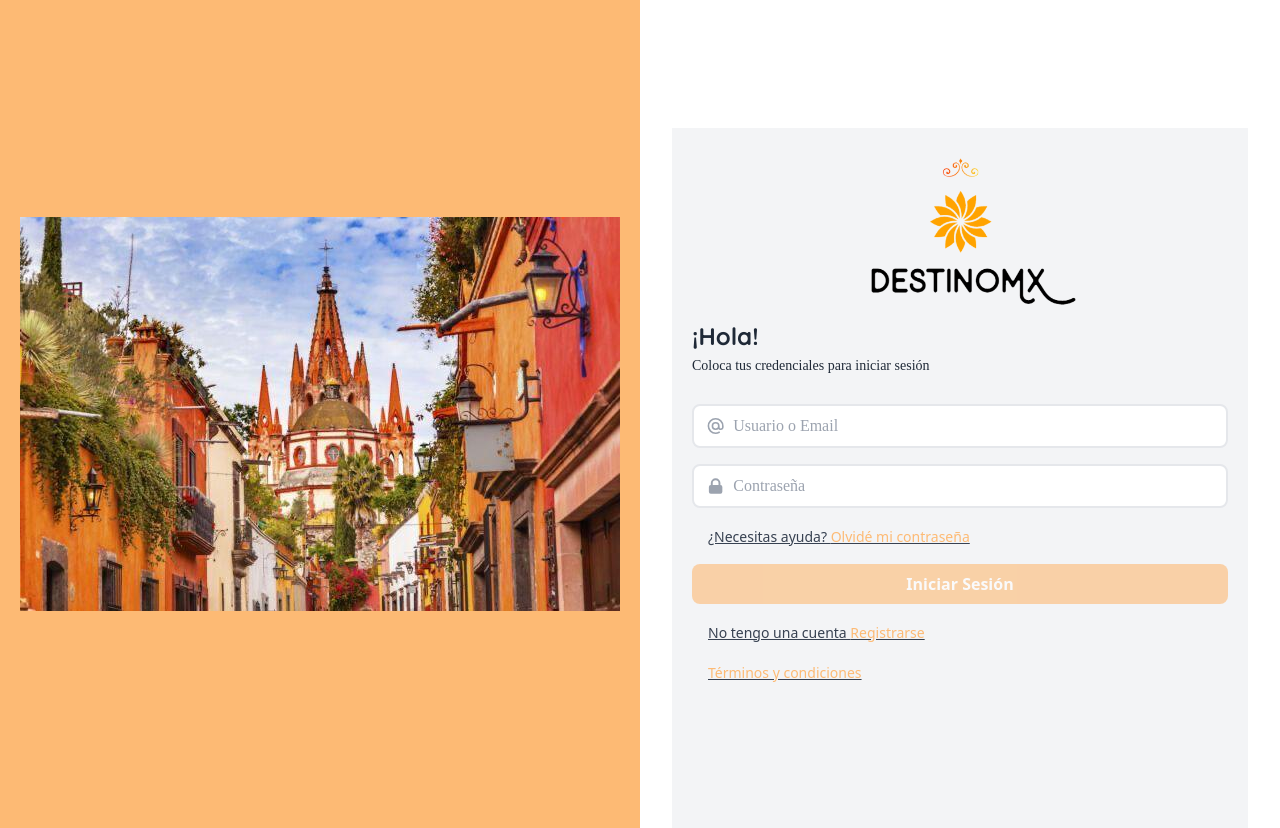
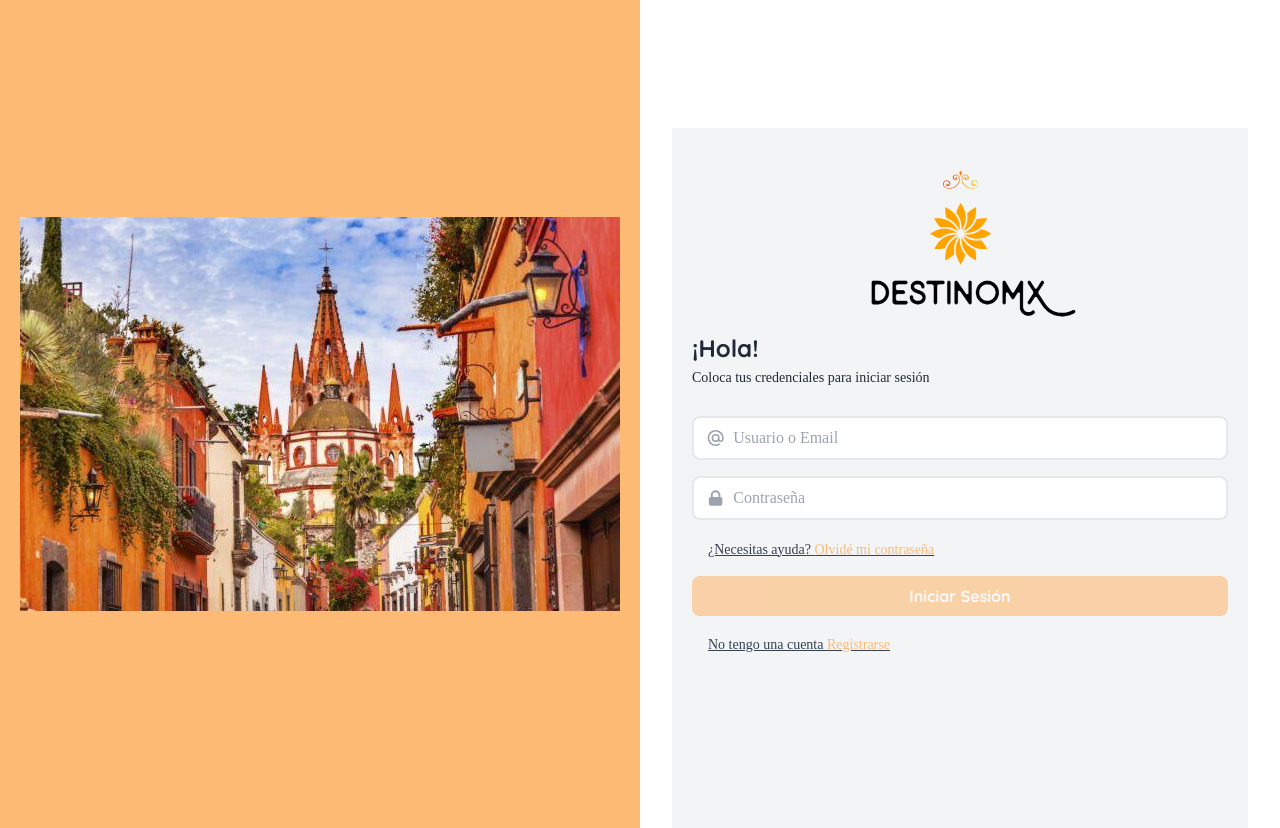
Before and after one commit to Josue170r/MTS-Proyect, a Vue app in the folder front_DestinoMX/: page /#/login in a window 1280 px wide. Built offline with nearby package versions, Linux system fonts and the light colour scheme; what vue3-geolocation would draw is missing.

Commit message:
Restore login

```diff
--- a/front_DestinoMX/src/modules/auth/views/LoginForm.vue
+++ b/front_DestinoMX/src/modules/auth/views/LoginForm.vue
@@ -14,27 +14,14 @@
         />
         <div class="bg-accent w-full px-5">
           <h1 class="text-gray-800 font-bold text-2xl mb-1">¡Hola!</h1>
-          <p class="text-sm font-normal text-gray-800 mb-7">
+          <p class="text-sm text-gray-800 mb-7">
             Coloca tus credenciales para iniciar sesión
           </p>
           <form @submit.prevent="loginJWT">
             <div
               class="flex items-center border-2 py-2 px-3 rounded-lg mb-4 bg-white"
             >
-              <svg
-                xmlns="http://www.w3.org/2000/svg"
-                class="h-5 w-5 text-gray-400 bg-white"
-                fill="none"
-                viewBox="0 0 24 24"
-                stroke="currentColor"
-              >
-                <path
-                  stroke-linecap="round"
-                  stroke-linejoin="round"
-                  stroke-width="2"
-                  d="M16 12a4 4 0 10-8 0 4 4 0 008 0zm0 0v1.5a2.5 2.5 0 005 0V12a9 9 0 10-9 9m4.5-1.206a8.959 8.959 0 01-4.5 1.207"
-                />
-              </svg>
+              <AtIcon />
               <input
                 id="username"
                 v-model="username"
@@ -47,18 +34,7 @@
             <div
               class="flex items-center border-2 py-2 px-3 rounded-lg mb-4 bg-white"
             >
-              <svg
-                xmlns="http://www.w3.org/2000/svg"
-                class="h-5 w-5 text-gray-400"
-                viewBox="0 0 20 20"
-                fill="currentColor"
-              >
-                <path
-                  fill-rule="evenodd"
-                  d="M5 9V7a5 5 0 0110 0v2a2 2 0 012 2v5a2 2 0 01-2 2H5a2 2 0 01-2-2v-5a2 2 0 012-2zm8-2v2H7V7a3 3 0 016 0z"
-                  clip-rule="evenodd"
-                />
-              </svg>
+              <PasswordIcon />
               <input
                 id="password"
                 v-model="password"
@@ -71,7 +47,7 @@
             <div class="text-start">
               <router-link
                 :to="{ name: 'about' }"
-                class="font-normal mx-4 text-sm text-gray-700 cursor-pointer text-gray-600"
+                class="font-baskerville mx-4 text-sm text-gray-700 cursor-pointer text-gray-600"
               >
                 <u
                   >¿Necesitas ayuda?
@@ -82,7 +58,7 @@
             <button
               :disabled="isFormEmpty"
               type="submit"
-              class="block w-full mt-4 py-2 rounded-lg text-white font-semibold mb-2 bg-orange-300"
+              class="font-quicksand block w-full mt-4 py-2 rounded-lg text-white font-semibold mb-2 bg-orange-300"
               :class="[
                 isFormEmpty
                   ? 'opacity-60 cursor-not-allowed'
@@ -91,26 +67,14 @@
             >
               Iniciar Sesión
             </button>
-            <div class="sm:text-start text-center mb-4 mt-4">
+            <div class="font-baskerville sm:text-start text-center mb-4 mt-4">
               <router-link
-                :to="{ name: 'about' }"
-                class="font-normal mx-4 text-sm text-gray-700 cursor-pointer text-gray-600"
+                :to="{ name: 'register-form' }"
+                class="mx-4 text-sm text-gray-700 cursor-pointer text-gray-600"
               >
                 <u
                   >No tengo una cuenta
                   <span class="text-orange-300">Registrarse</span></u
-                >
-              </router-link>
-            </div>
-            <div class="sm:text-start text-center">
-              <router-link
-                :to="{ name: 'about' }"
-                class="font-normal mx-4 text-sm text-gray-700 cursor-pointer text-gray-600"
-              >
-                <u
-                  ><span class="text-orange-300"
-                    >Términos y condiciones</span
-                  ></u
                 >
               </router-link>
             </div>
@@ -122,9 +86,15 @@
 </template>
 
 <script>
+import AtIcon from "@/components/icons/atIcon";
+import PasswordIcon from "@/components/icons/PasswordIcon.vue";
+
 export default {
   name: "LoginForm",
-  components: {},
+  components: {
+    AtIcon,
+    PasswordIcon,
+  },
   data() {
     return {
       username: "",
@@ -138,6 +108,12 @@ export default {
   },
   methods: {
     async loginJWT() {
+      // this.$vs.notification({
+      //   color: "success",
+      //   title: "Éxito",
+      //   text: "Login exitoso",
+      //   position: "top-right",
+      // });
       console.log(this.username, this.password);
     },
   },
```
